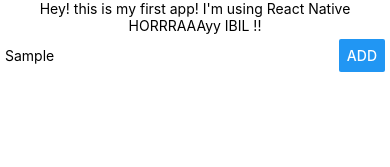
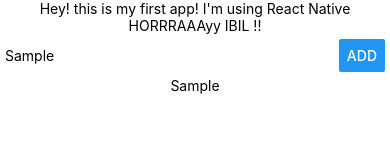
Before and after one commit to essensift/myreact, a React Native app: screen / in a window 390 px wide. Both pictures are taken after typing "Sample" into the empty fields and a click on the button "ADD". Shown: the top 167 px of the page. Built offline with nearby package versions, Linux system fonts and the light colour scheme.

Commit message:
fix on list button add show

```diff
--- a/App.js
+++ b/App.js
@@ -15,15 +15,18 @@
   }
 
   btnaaa = () => {
+    if (this.state.placeName.trim() === '')
+      return;
+
     this.setState(prevState => {
       return {
         places: prevState.places.concat(prevState.placeName)
-      }
-    })
-  }
+      };
+    });
+  };
 
   render() {
-    const outputaaa = this.state.places.map((place, i) => {<Text key={i}>{place}</Text>});
+    const outputaaa = this.state.places.map((place, i) => (<Text key={i}>{place}</Text>));
     return (
       <View style={styles.container}>
         <Text>Hey! this is my first app! I'm using React Native</Text>
```
Also changed, not shown: 6 other files (tests, documents, lock files or other folders).
